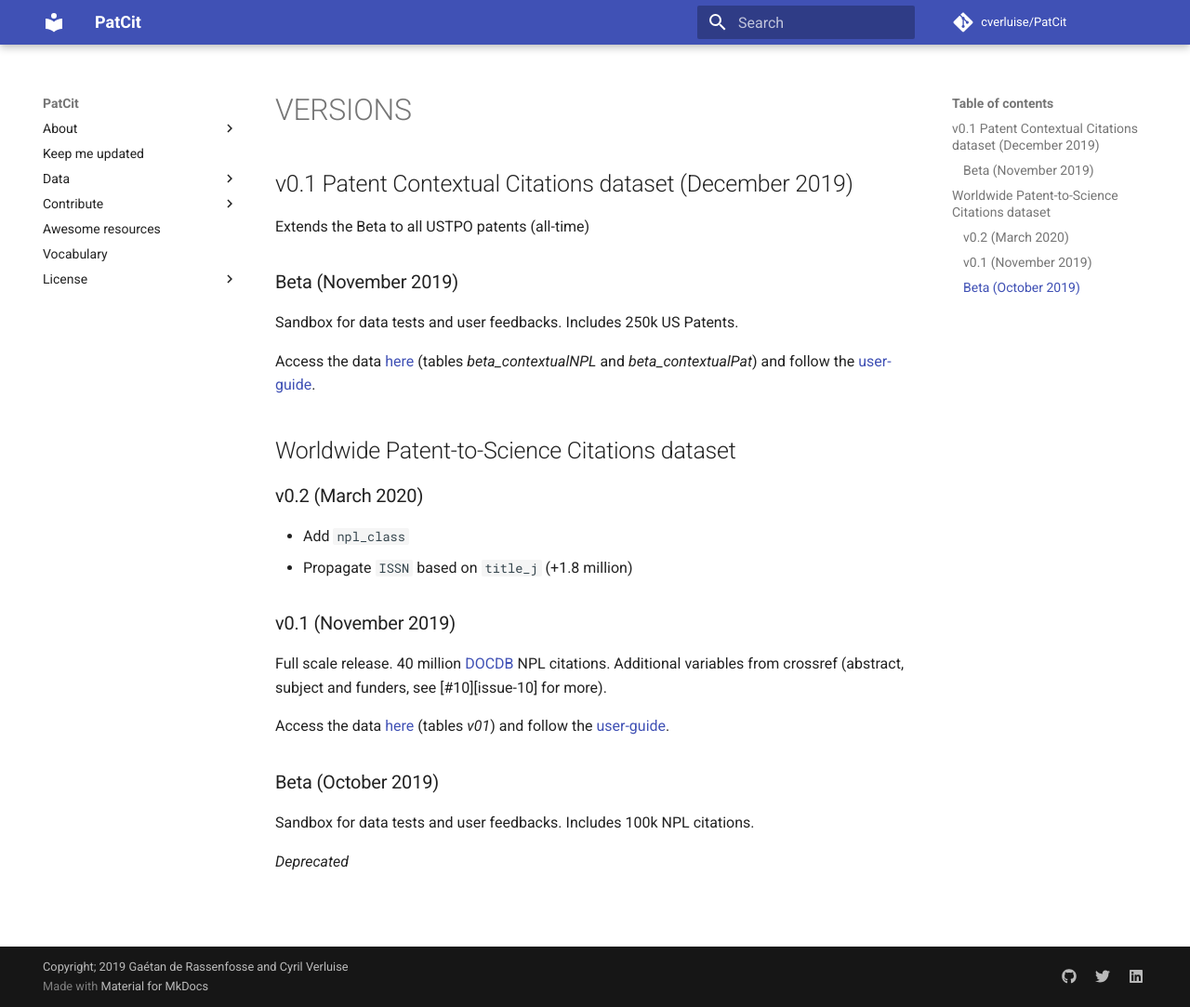
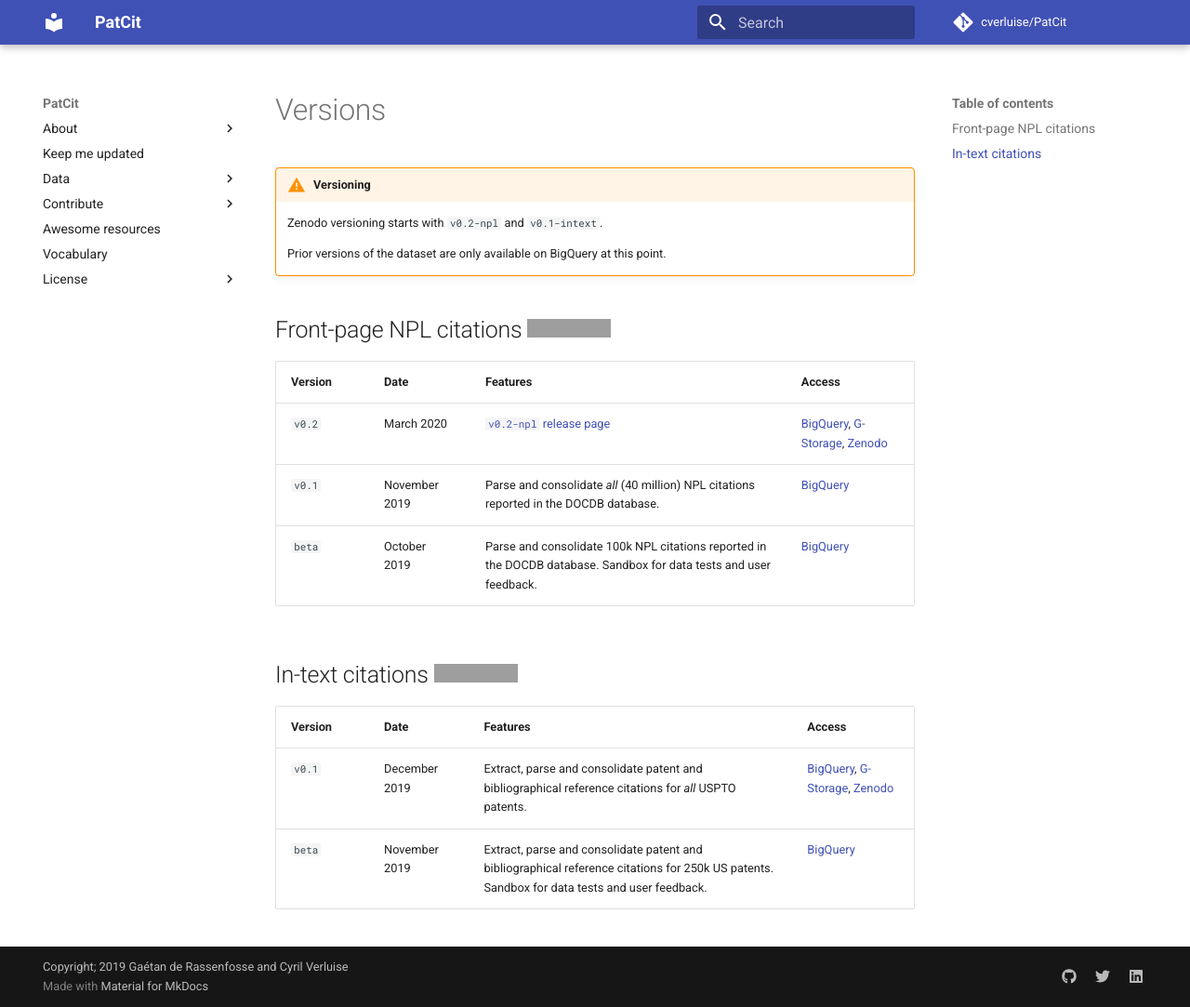
Before and after one commit to cverluise/PatCit, an MkDocs documentation site: the page built from docs/versions.md, in a window 1280 px wide and 1083 px high. Shown: the whole window at 93% size. Built offline with MkDocs 1.6.1 and Material for MkDocs 9.7.7, drawn with Linux system fonts in a browser that asks for light colours; comment, search, counter and statistics services are not loaded; grey boxes are pictures that could not be loaded.

```diff
--- a/docs/versions.md
+++ b/docs/versions.md
@@ -1,36 +1,27 @@
 [DOCDB]:https://www.epo.org/searching-for-patents/data/bulk-data-sets/docdb.html#tab-1
-[user-guide]:user-guide/user-guide.md
-[db]:https://console.cloud.google.com/bigquery?project=npl-parsing&p=npl-parsing&d=patcit&page=dataset
+[bq-patcit]:https://console.cloud.google.com/bigquery?project=brv-patent&p=npl-parsing&d=patcit&page=dataset
+[gs-patcit]:https://console.cloud.google.com/storage/browser/patcit?forceOnBucketsSortingFiltering=false&project=npl-parsing&userProject=npl-parsing
+[zen-patcit]:https://zenodo.org/record/3710994#.Xm_uE5NKhEI
+[v0.2-npl-release]:https://github.com/cverluise/PatCit/releases
+
+!!! warning "Versioning"
+
+    Zenodo versioning starts with `v0.2-npl` and `v0.1-intext`.
+
+    Prior versions of the dataset are only available on BigQuery at this point.
 
 
-# VERSIONS
+## Front-page NPL citations ![](https://img.shields.io/badge/-npl-lightgrey)
 
-## v0.1 Patent Contextual Citations dataset (December 2019)
+|Version| Date| Features| Access|
+|----|----|----|----|
+|`v0.2`|March 2020 | [`v0.2-npl` release page][v0.2-npl-release]|[BigQuery][bq-patcit], [G-Storage][gs-patcit], [Zenodo][zen-patcit]|
+|`v0.1`|November 2019|Parse and consolidate *all* (40 million) NPL citations reported in the DOCDB database.|[BigQuery][bq-patcit]|
+|`beta`|October 2019| Parse and consolidate 100k NPL citations reported in the DOCDB database. Sandbox for data tests and user feedback.|[BigQuery][bq-patcit]|
 
-Extends the Beta to all USTPO patents (all-time)
+## In-text citations ![](https://img.shields.io/badge/-in--text-lightgrey)
 
-### Beta (November 2019)
-
-Sandbox for data tests and user feedbacks. Includes 250k US Patents.
-
-Access the data [here][db] (tables *beta\_contextualNPL* and *beta\_contextualPat*) and follow the [user-guide][user-guide].
-
-
-## Worldwide Patent-to-Science Citations dataset
-
-### v0.2 (March 2020)
-
-- Add `npl_class`
-- Propagate `ISSN` based on `title_j` (+1.8 million)
-
-### v0.1 (November 2019)
-
-Full scale release. 40 million [DOCDB][DOCDB] NPL citations. Additional variables from crossref (abstract, subject and funders, see [#10][issue-10] for more).
-
-Access the data [here][db] (tables *v01*) and follow the [user-guide][user-guide].
-
-### Beta (October 2019)
-
-Sandbox for data tests and user feedbacks. Includes 100k NPL citations.
-
-*Deprecated*
+|Version| Date| Features| Access|
+|----|----|----|----|
+|`v0.1`| December 2019 | Extract, parse and consolidate patent and bibliographical reference citations for *all* USPTO patents.| [BigQuery][bq-patcit], [G-Storage][gs-patcit], [Zenodo][zen-patcit]|
+|`beta`| November 2019 | Extract, parse and consolidate patent and bibliographical reference citations for 250k US patents. Sandbox for data tests and user feedback. | [BigQuery][bq-patcit]|
```
Also changed, not shown: docs/awesome.md (+6 -3 lines), docs/classify.md (+37 -0 lines), docs/download.md (+39 -1 lines), docs/extract-parse-consolidate.md (+11 -0 lines), docs/index.md (+2 -2 lines), docs/roadmap.md (+6 -11 lines), docs/team.md (+4 -4 lines), docs/img/bq-save-1.png (added), docs/img/bq-save-2.png (added).
